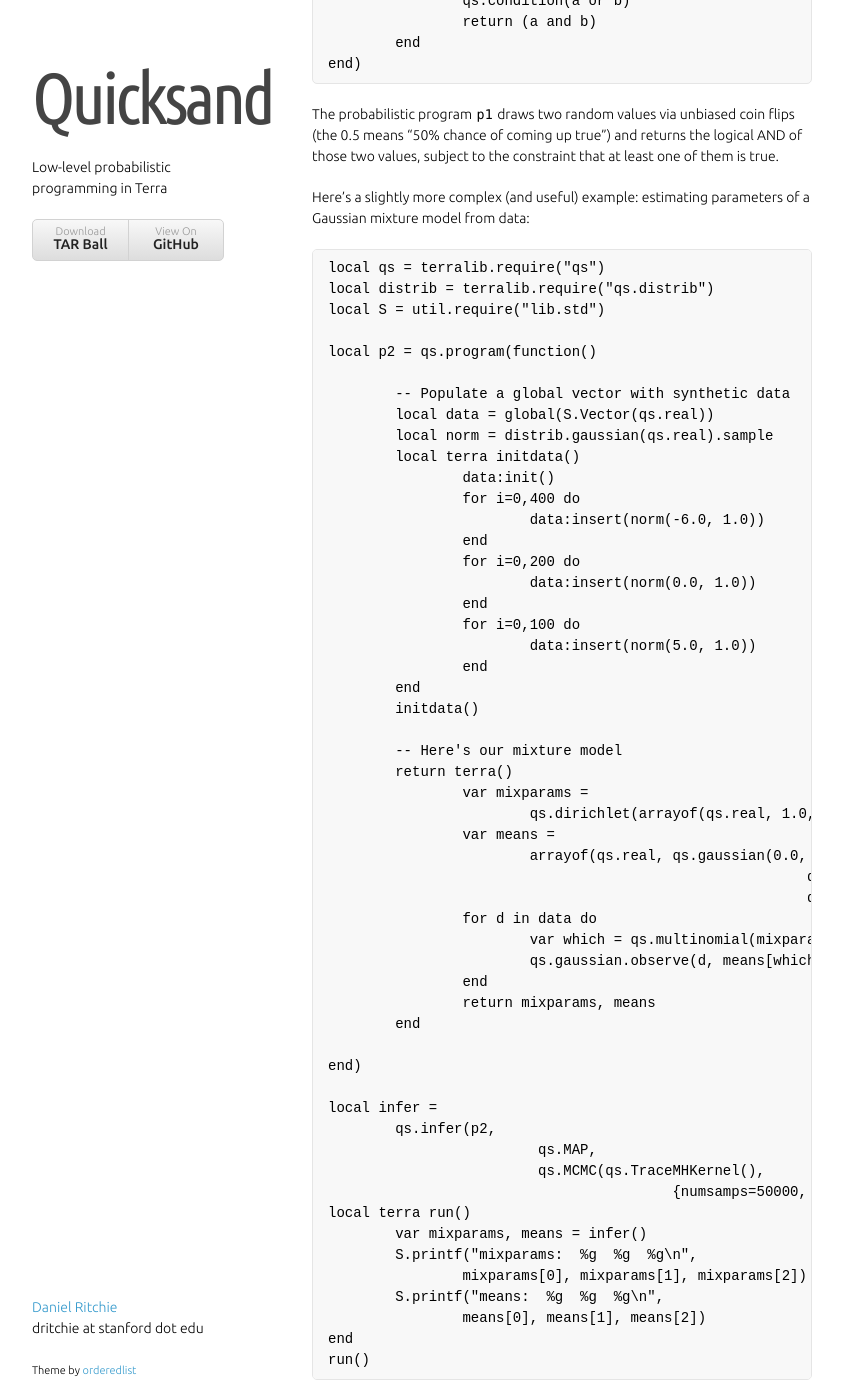
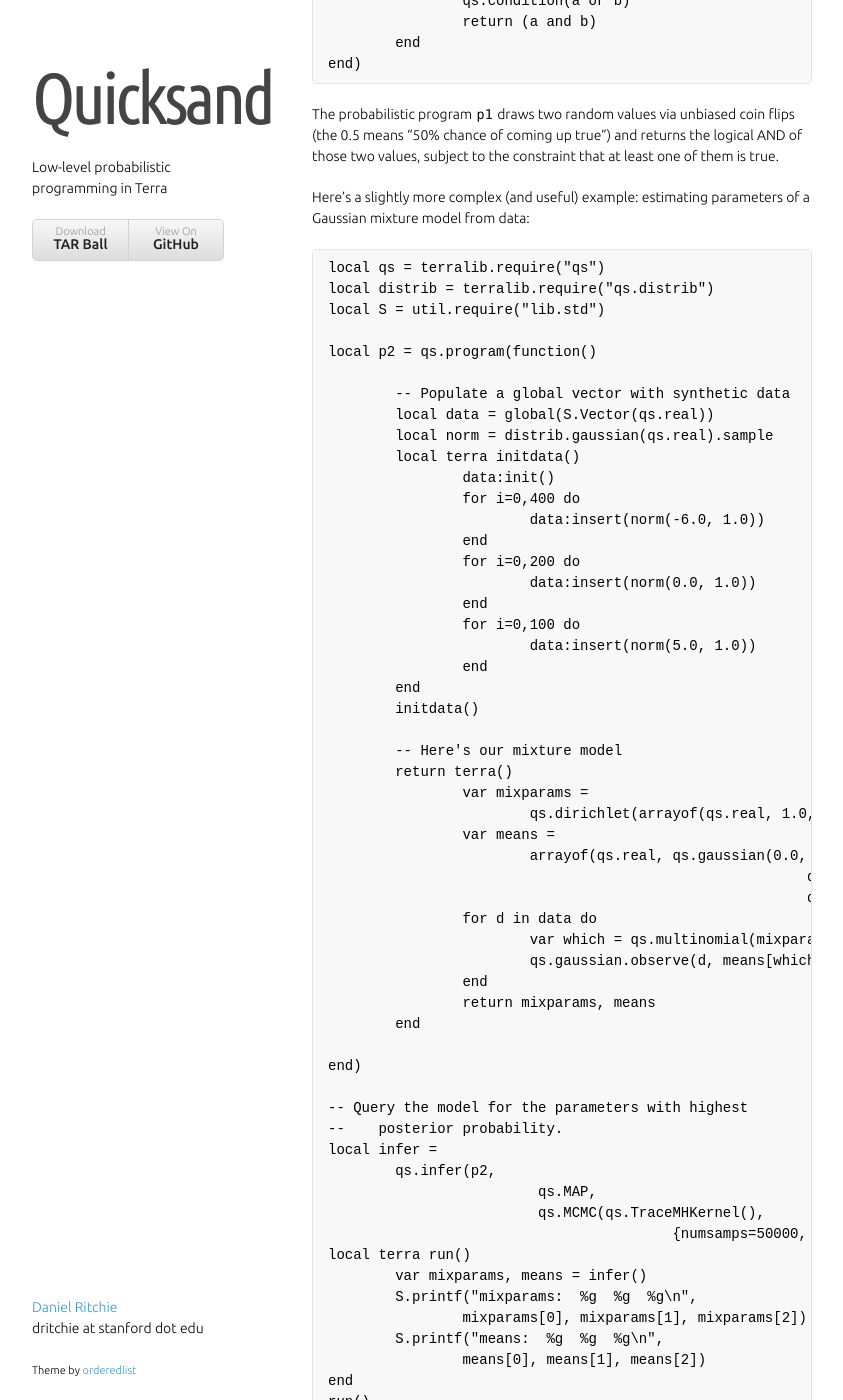
Before and after one commit to dritchie/quicksand, a Jekyll site: the page built from index.md, in a window 1280 px wide and 1400 px high, scrolled down 1874 px. Shown: the whole window, without its empty margins (218-1061 px from the left). Built offline with Jekyll 4.4.1, drawn with Linux system fonts in a browser that asks for light colours; some web fonts are replaced.

Commit message:
One extra comment that might be helpful.

```diff
--- a/index.md
+++ b/index.md
@@ -88,6 +88,8 @@ Here's a slightly more complex (and useful) example: estimating parameters of a
 
 	end)
 
+	-- Query the model for the parameters with highest
+	--    posterior probability.
 	local infer =
 		qs.infer(p2,
 				 qs.MAP,
```
